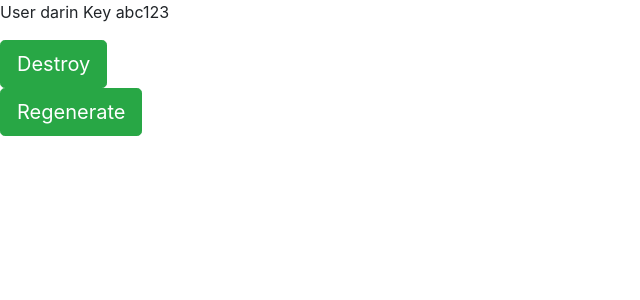
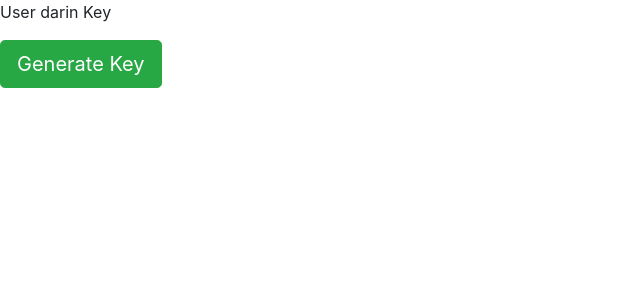
Before and after one commit to Duke-Translational-Bioinformatics/dds-api-keys, a React app: page / in a window 1280 px wide. Shown: the top 300 px of the page, without its empty margins (0-640 px from the left). Built offline with nearby package versions, Linux system fonts and the light colour scheme.

Commit message:
implemented copy to clipboard

```diff
--- a/package.json
+++ b/package.json
@@ -28,5 +28,8 @@
     "webpack": "^4.26.1",
     "webpack-cli": "^3.1.2",
     "webpack-dev-server": "^3.1.10"
+  },
+  "dependencies": {
+    "react-clipboard.js": "^2.0.2"
   }
 }
--- a/src/js/components/presentational/ManageKey.js
+++ b/src/js/components/presentational/ManageKey.js
@@ -1,16 +1,20 @@
 import React, { Component } from "react";
+import Clipboard from 'react-clipboard.js';
 
 class ManageKey extends Component {
   render() {
     return (
       <div>
-        <button onClick={this.props.destroy} type="submit" className="btn btn-success btn-lg">
+        <button onClick={this.props.destroyKey} type="submit" className="btn btn-success btn-lg">
           Destroy
         </button>
         <br />
-        <button onClick={this.props.regenerate} type="submit" className="btn btn-success btn-lg">
+        <button onClick={this.props.regenerateKey} type="submit" className="btn btn-success btn-lg">
           Regenerate
         </button>
+        <Clipboard option-text={this.props.getKey} onSuccess={this.props.handleSuccessfulClipboardCopy} button-type="submit" button-className="btn btn-success btn-lg">
+          copy to clipboard
+        </Clipboard>
       </div>
     )
   }
--- a/src/js/components/presentational/UserKey.js
+++ b/src/js/components/presentational/UserKey.js
@@ -5,12 +5,13 @@ class UserKey extends Component {
     super(props);
     this.state = {
       currentUser: 'darin',
-      apiKey: 'abc123'
+      apiKey: null
     };
     this.confirmApiKeyDeletion = this.confirmApiKeyDeletion.bind(this);
     this.confirmApiKeyRegeneration = this.confirmApiKeyRegeneration.bind(this);
     this.destroyUserApiKey = this.destroyUserApiKey.bind(this);
     this.setUserApiKey = this.setUserApiKey.bind(this);
+    this.getUserApiKey = this.getUserApiKey.bind(this);
   }
 
   confirmApiKeyDeletion() {
@@ -37,13 +38,21 @@ class UserKey extends Component {
     }))
   }
 
+  getUserApiKey() {
+    return this.state.apiKey
+  }
+
+  notifyClipboardCopy() {
+    alert("ApiKey Successfully Copied to Clipboard!")
+  }
+
   render() {
     let keyDisplay;
     if(this.state.apiKey == null) {
       keyDisplay = <button onClick={this.setUserApiKey} type="submit" className="btn btn-success btn-lg">Generate Key</button>
     }
     else {
-      keyDisplay = <ManageKey destroy={this.confirmApiKeyDeletion} regenerate={this.confirmApiKeyRegeneration} />
+      keyDisplay = <ManageKey destroyKey={this.confirmApiKeyDeletion} regenerateKey={this.confirmApiKeyRegeneration} getKey={this.getUserApiKey} handleSuccessfulClipboardCopy={this.notifyClipboardCopy} />
     }
     return (
       <div>
```
Also changed, not shown: 1 other file (tests, documents, lock files or other folders).
